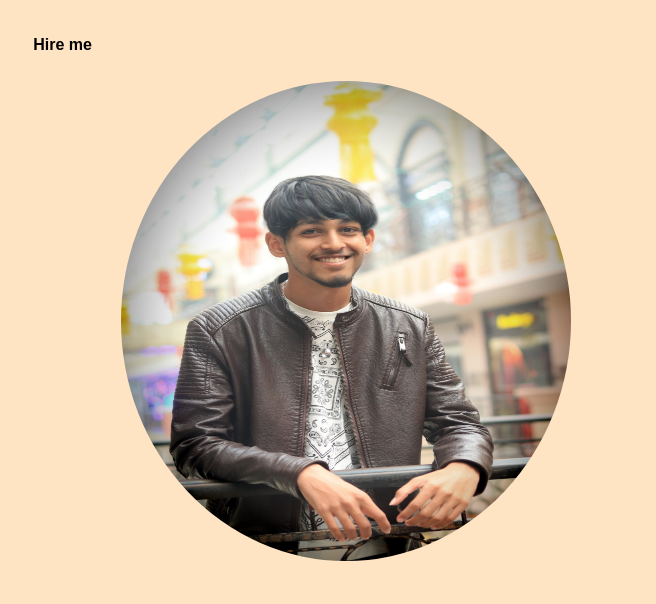
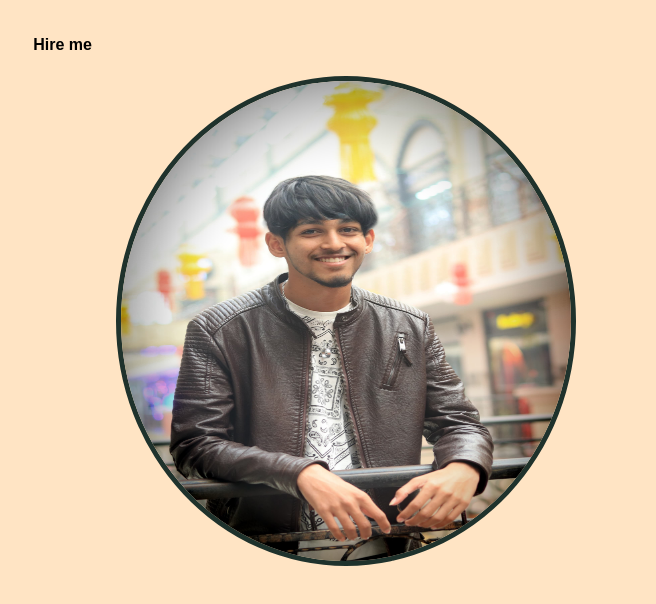
Before and after one commit to ToxicBoy999/sample, a plain HTML site: page index.html in a window 1280 px wide. Shown: the top 604 px of the page, 624-1280 px from the left. Drawn offline with Linux system fonts and the light colour scheme.

Commit message:
Update style.css

```diff
--- a/style.css
+++ b/style.css
@@ -76,5 +76,5 @@ align-items: center;
     transform: translateX(-70%);
     transition: bottom 1s,left 1s;
     border-radius: 100%;
-    border: 5px solid bisque;
+    border: 5px solid #1f322c;
 }
```
